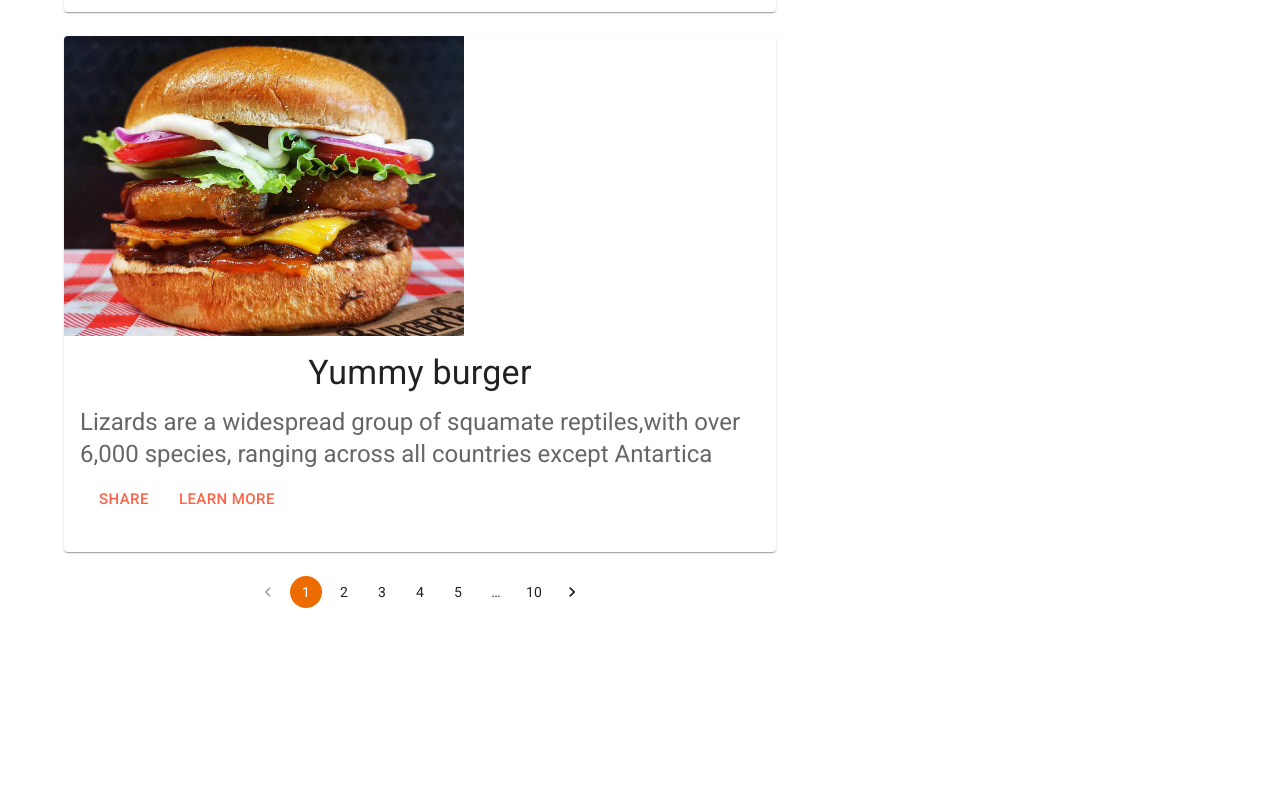
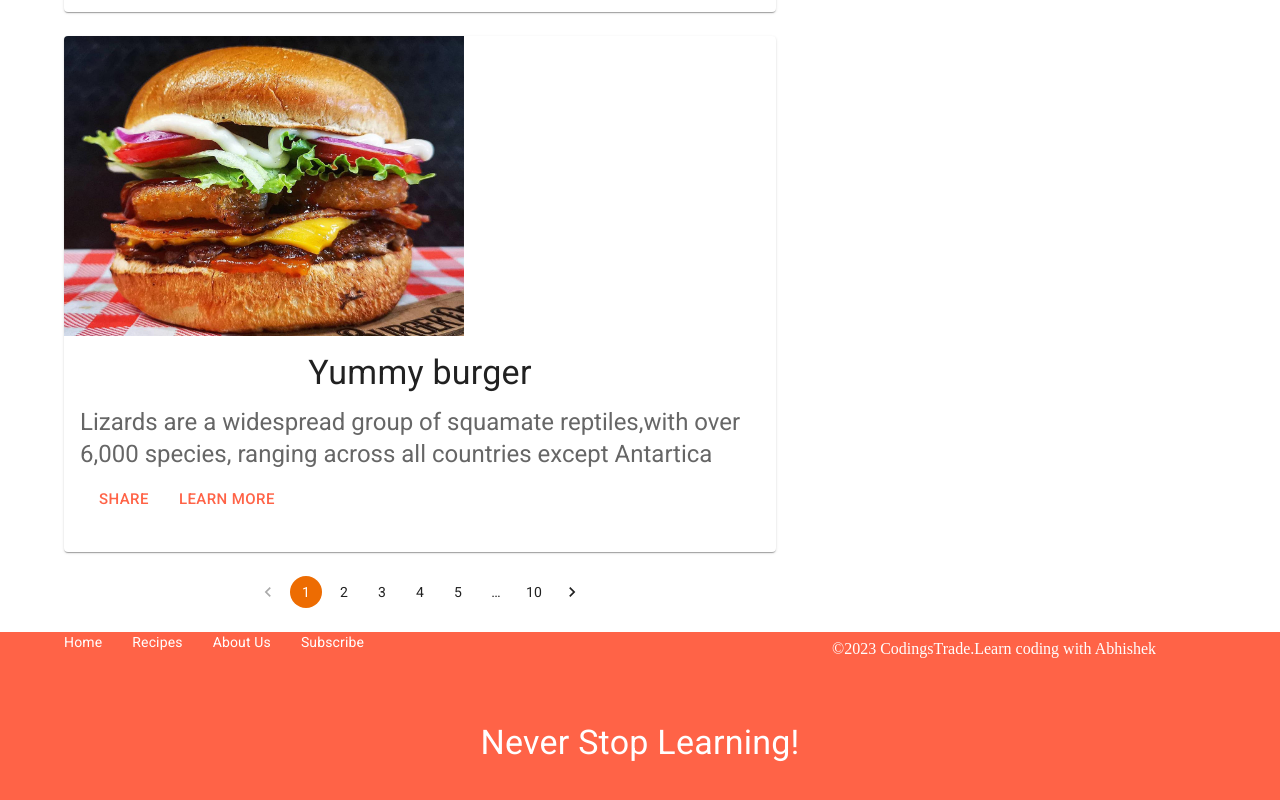
Before and after one commit to abhikumar18/Web_Developement_IS, a React (Create React App) app in the folder ui/: page / in a window 1280 px wide. Shown: the part 2862-3662 px from the top of the page. Before the commit the page ends 3494 px from the top, so only its background shows below. Built offline with nearby package versions, Linux system fonts and the light colour scheme.

Commit message:
Footer component

```diff
--- a/ui/src/App.js
+++ b/ui/src/App.js
@@ -1,6 +1,7 @@
 import Hero from "./components/hero/Hero";
 import Main from "./components/main/Main";
 import Navbar from "./components/navbar/Navbar";
+import Footer from "./components/footer/Footer";
 
 function App() {
   return (
@@ -8,6 +9,7 @@ function App() {
      <Navbar />
      <Hero />
      <Main />
+     <Footer />
     </>
   );
 }
--- /dev/null
+++ b/ui/src/components/footer/Footer.js
@@ -0,0 +1,44 @@
+import styled from '@emotion/styled';
+import { Container, Stack, Typography } from '@mui/material'
+import { Box } from '@mui/system'
+import React from 'react'
+
+const Footer = () => {
+
+    const MenuBox = styled(Box)({
+        display:'flex',
+        gap:30,
+        cursor:'pointer',
+    });
+
+    const MenuItems = [
+        {Name:'Home',Link:'#'},
+        {Name:'Recipes',Link:'#'},
+        {Name:'About Us',Link:'#'},
+        {Name:'Subscribe',Link:'#'},
+    ];
+
+  return (
+    <Box sx={{bgcolor:'tomato',height:'200px'}}>
+        <Container>
+            <Stack direction={'row'}>
+            <MenuBox
+             flex={2}
+             sx= {{display:{xs:'none',md:'flex'}}}>
+             {MenuItems.map((item)=>(
+             <Typography variant="body2" color={'white'}>{item.Name}</Typography>
+          ))}
+         </MenuBox>
+          <Box flex={1} color={'white'} mt={1}>
+            ©2023 CodingsTrade.Learn coding with Abhishek
+          </Box>
+            </Stack>
+            <Typography variant='h4' align='center' mt={8} color={'white'}>
+               Never Stop Learning!
+            </Typography>
+        </Container>
+    </Box>
+  )
+}
+
+export default Footer
```
